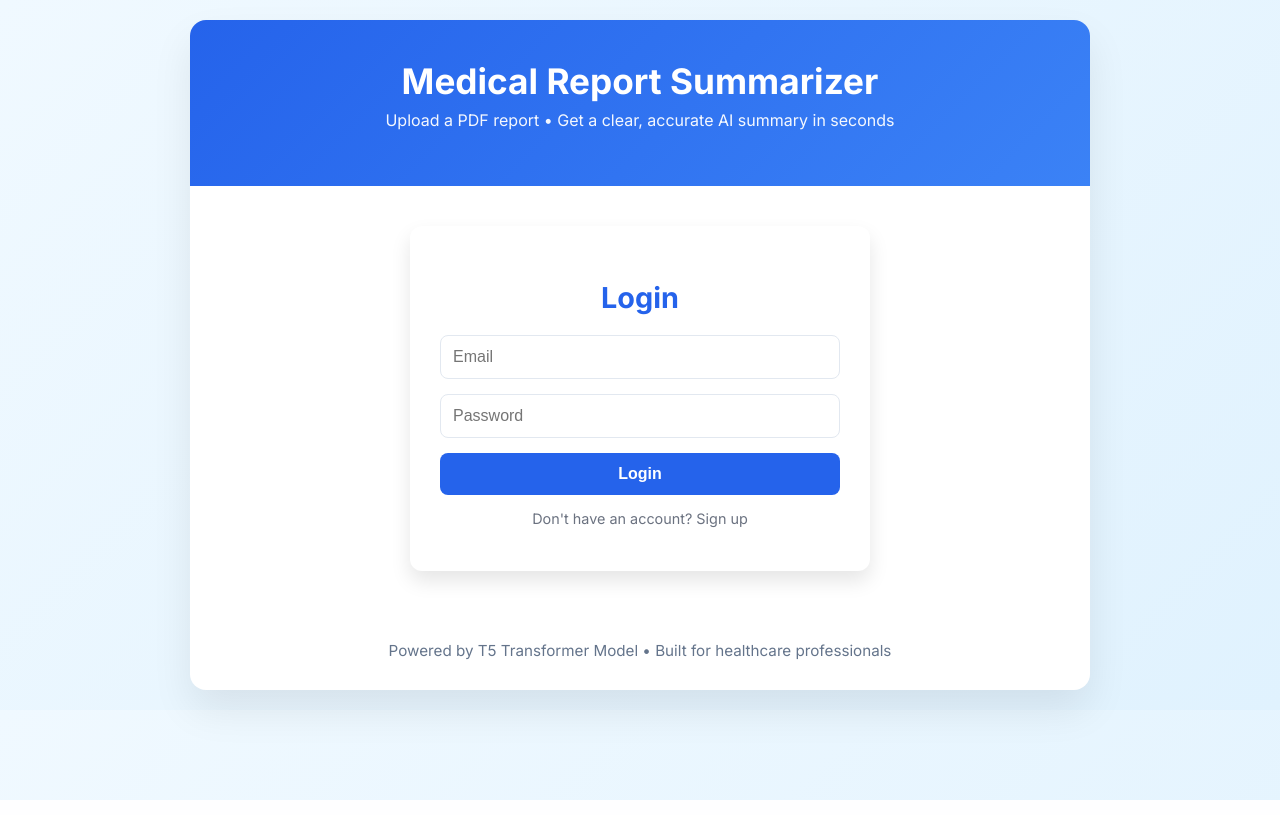
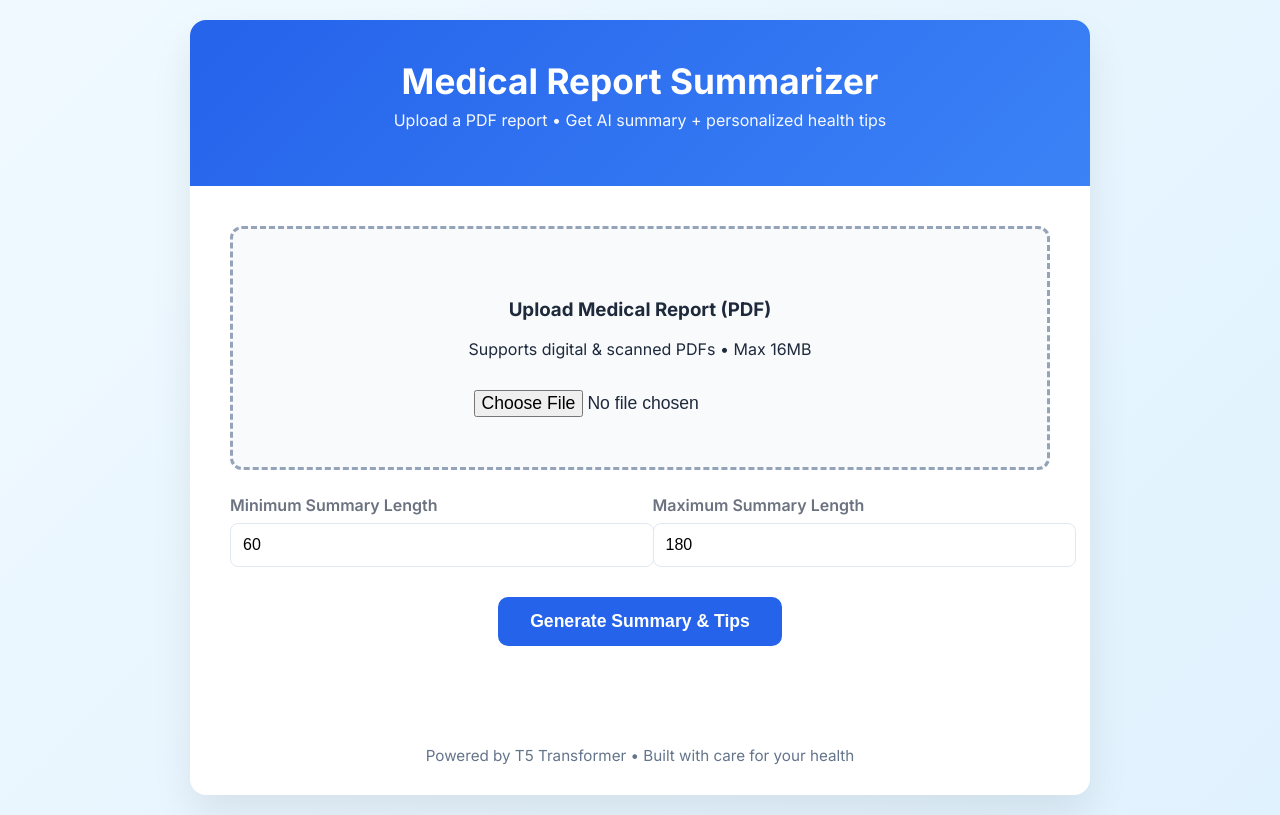
Before and after one commit to spacesaicodes1234/olympai_DHProdcutions, a Flask app: page / in a window 1280 px wide. Run offline with Flask 3, Linux system fonts and the light colour scheme.

Commit message:
Update index.html

```diff
--- a/project/templates/index.html
+++ b/project/templates/index.html
@@ -151,113 +165,54 @@
             color: #64748b;
             font-size: 0.95rem;
         }
-
-        .auth-container {
-            max-width: 400px;
-            margin: 40px auto;
-            background: white;
-            border-radius: 12px;
-            box-shadow: 0 10px 20px rgba(0, 0, 0, 0.1);
-            padding: 30px;
-            text-align: center;
-        }
-        .auth-container h2 {
-            font-size: 1.8rem;
-            margin-bottom: 20px;
-            color: var(--primary);
-        }
-        .auth-container form {
-            display: flex;
-            flex-direction: column;
-            gap: 15px;
-        }
-        .auth-container input {
-            padding: 12px;
-            border: 1px solid var(--border);
-            border-radius: 8px;
-            font-size: 1rem;
-        }
-        .auth-container button {
-            background: var(--primary);
-            color: white;
-            border: none;
-            padding: 12px;
-            font-size: 1rem;
-            font-weight: 600;
-            border-radius: 8px;
-            cursor: pointer;
-            transition: 0.3s;
-        }
-        .auth-container button:hover {
-            background: #1d4ed8;
-        }
-        .auth-toggle {
-            margin-top: 15px;
-            font-size: 0.9rem;
-            color: var(--gray);
-            cursor: pointer;
-        }
-        .auth-toggle:hover {
-            text-decoration: underline;
-        }
     </style>
 </head>
 <body>
     <div class="container">
         <header>
             <h1>Medical Report Summarizer</h1>
-            <p class="subtitle">Upload a PDF report • Get a clear, accurate AI summary in seconds</p>
+            <p class="subtitle">Upload a PDF report • Get AI summary + personalized health tips</p>
         </header>
 
-        <!-- Authentication Section -->
-        <div class="auth-container" id="authContainer">
-            <h2 id="authTitle">Login</h2>
-            <form id="authForm" method="post" action="/login">
-                <input type="email" name="email" placeholder="Email" required>
-                <input type="password" name="password" placeholder="Password" required>
-                <button type="submit" onclick="simulateLogin(event)">Login</button>
-            </form>
-            <p class="auth-toggle" onclick="toggleAuth()">Don't have an account? Sign up</p>
-        </div>
-
-        <!-- Main Content -->
-        <div class="content" id="mainContent" style="display: none;">
+        <div class="content">
             <form method="post" enctype="multipart/form-data">
                 <div class="upload-box">
                     <h3>Upload Medical Report (PDF)</h3>
-                    <p>Supports scanned and digital PDFs • Max 16MB</p>
+                    <p>Supports digital & scanned PDFs • Max 16MB</p>
                     <input type="file" name="pdf_file" accept=".pdf" required>
                 </div>
 
                 <div class="controls">
                     <div class="control-group">
-                        <label>Minimum Summary Length</label>
-                        <input type="number" name="min_length" value="{{ min_length|default(50) }}" min="30" max="200">
+                        <label for="min_length">Minimum Summary Length</label>
+                        <input type="number" id="min_length" name="min_length" value="{{ min_length|default(60) }}" min="30" max="200">
                     </div>
                     <div class="control-group">
-                        <label>Maximum Summary Length</label>
-                        <input type="number" name="max_length" value="{{ max_length|default(200) }}" min="80" max="512">
+                        <label for="max_length">Maximum Summary Length</label>
+                        <input type="number" id="max_length" name="max_length" value="{{ max_length|default(180) }}" min="80" max="512">
                     </div>
                 </div>
 
-                <div style="text-align:center;">
-                    <button type="submit">Generate Summary</button>
+                <div style="text-align:center; margin:30px 0;">
+                    <button type="submit">Generate Summary & Tips</button>
                 </div>
             </form>
 
             {% with messages = get_flashed_messages() %}
-                {% if messages %}
-                    {% for msg in messages %}
-                        <div class="flash">{{ msg }}</div>
-                    {% endfor %}
-                {% endif %}
+              {% if messages %}
+                {% for msg in messages %}
+                  <div class="flash">{{ msg }}</div>
+                {% endfor %}
+              {% endif %}
             {% endwith %}
 
             {% if summary %}
             <div class="summary-card">
                 <div class="summary-title">
                     AI-Generated Summary
-                    <button class="copy-btn" onclick="copySummary()">Copy to Clipboard</button>
+                    <a href="/download_summary?summary={{ summary|urlencode }}&filename={{ filename|default('report') }}&tips={{ health_tips|join('|||')|urlencode }}"
+                       class="action-btn pdf-btn">Download PDF with Tips</a>
+                    <button class="action-btn" onclick="copySummary()">Copy Summary</button>
                 </div>
                 <div class="summary-text" id="summaryText">
                     {{ summary }}
@@ -268,55 +223,36 @@
                 </p>
                 {% endif %}
             </div>
-            {% endif %}
+
+            <div class="tips">
+                <h3>Personal Health Recommendations</h3>
+                <p>Based on your report, here are some safe, general suggestions:</p>
+                <ul>
+                    {% for tip in health_tips %}
+                        <li>{{ tip }}</li>
+                    {% endfor %}
+                </ul>
+                <p><em>These are general wellness tips • Always consult your doctor before making changes</em></p>
+            </div>
+            {% endif %}  <!-- FIXED: This was missing! -->
+
         </div>
 
         <footer>
-            Powered by T5 Transformer Model • Built for healthcare professionals
+            Powered by T5 Transformer • Built with care for your health
         </footer>
     </div>
 
     <script>
-        // Toggle between Login and Sign-Up forms
-        function toggleAuth() {
-            const authTitle = document.getElementById('authTitle');
-            const authForm = document.getElementById('authForm');
-            const authToggle = document.querySelector('.auth-toggle');
-
-            if (authTitle.innerText === 'Login') {
-                authTitle.innerText = 'Sign Up';
-                authForm.action = '/signup';
-                authToggle.innerText = 'Already have an account? Login';
-            } else {
-                authTitle.innerText = 'Login';
-                authForm.action = '/login';
-                authToggle.innerText = "Don't have an account? Sign up";
-            }
-        }
-
-        // Simulate login for testing purposes
-        function simulateLogin(event) {
-            event.preventDefault(); // Prevent form submission
-            const authContainer = document.getElementById('authContainer');
-            const mainContent = document.getElementById('mainContent');
-
-            // Simulate successful login
-            authContainer.style.display = 'none';
-            mainContent.style.display = 'block';
-        }
-
-        // Copy summary text to clipboard
         function copySummary() {
             const text = document.getElementById('summaryText').innerText;
             navigator.clipboard.writeText(text).then(() => {
-                const btn = document.querySelector('.copy-btn');
+                const btn = event.target;
                 const original = btn.innerHTML;
                 btn.innerHTML = 'Copied!';
-                btn.style.background = '#059669';
-                setTimeout(() => {
-                    btn.innerHTML = original;
-                    btn.style.background = '#10b981';
-                }, 2000);
+                setTimeout(() => { btn.innerHTML = original; }, 2000);
+            }).catch(() => {
+                alert('Copy failed — please select and copy manually');
             });
         }
     </script>
```
Also changed, not shown: other parts of project/templates/index.html (+18 -4 lines).
